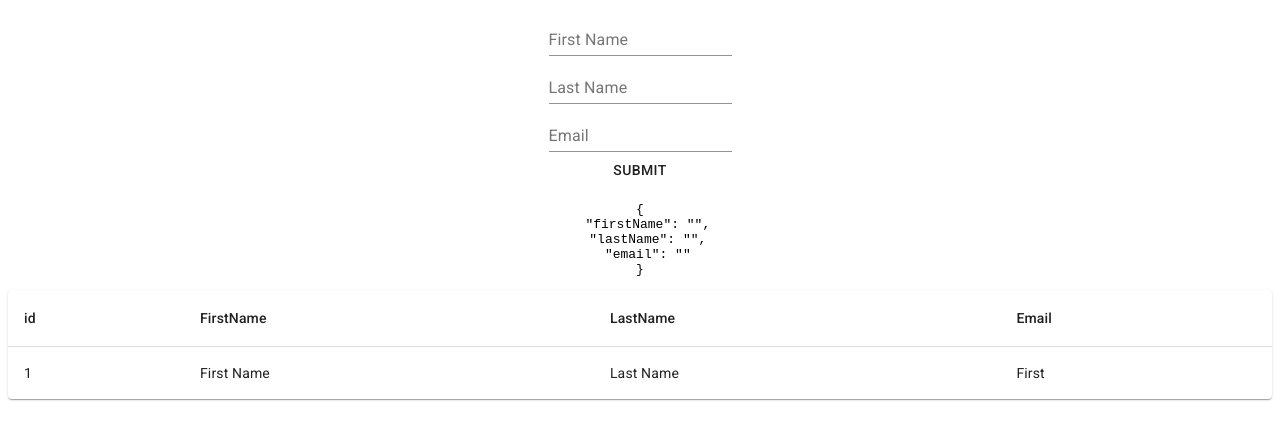
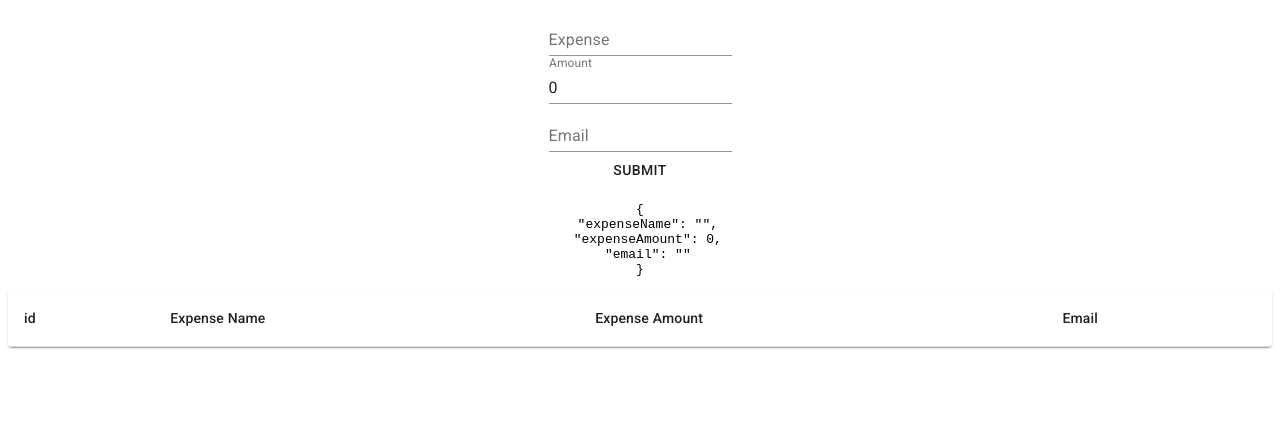
Before and after one commit to dqnk/banker, a React (Create React App) app in the folder client/: page / in a window 1280 px wide. Shown: the top 440 px of the page. Built offline with nearby package versions, Linux system fonts and the light colour scheme.

Commit message:
fixing tables to get them working

```diff
--- a/client/package.json
+++ b/client/package.json
@@ -14,6 +14,7 @@
     "@types/shortid": "^0.0.29",
     "axios": "^0.27.2",
     "formik": "^2.2.9",
+    "generate": "^0.14.0",
     "react": "^18.2.0",
     "react-bootstrap": "^2.5.0",
     "react-dom": "^18.2.0",
--- a/client/src/App.tsx
+++ b/client/src/App.tsx
@@ -6,10 +6,10 @@ import { generate } from "shortid";
 const App = () => {
   const [rows, setRows] = useState([
     {
-      id: "1",
-      firstName: "First Name",
-      lastName: "Last Name",
-      email: "First",
+      id: "",
+      expenseName: "",
+      expenseAmount: 0,
+      email: "",
     },
   ]);
 
--- a/client/src/BasicTable.tsx
+++ b/client/src/BasicTable.tsx
@@ -11,21 +11,23 @@ import { withStyles } from "@material-ui/core";
 interface Props {
   rows: Array<{
     id: string;
-    firstName: string;
-    lastName: string;
+    expenseName: string;
+    expenseAmount: number;
     email: string;
   }>;
 }
 
 function BasicTable({ rows }: Props) {
+  //remove last element, which is just the placeholder for initial state
+  rows = rows.slice(0, -1);
   return (
     <TableContainer component={Paper}>
       <Table sx={{ minWidth: 650 }} aria-label="simple table">
         <TableHead>
           <TableRow>
             <TableCell>id</TableCell>
-            <TableCell>FirstName</TableCell>
-            <TableCell>LastName</TableCell>
+            <TableCell>Expense Name</TableCell>
+            <TableCell>Expense Amount</TableCell>
             <TableCell>Email</TableCell>
           </TableRow>
         </TableHead>
@@ -36,9 +38,9 @@ function BasicTable({ rows }: Props) {
               sx={{ "&:last-child td, &:last-child th": { border: 0 } }}
             >
               <TableCell>{row.id}</TableCell>
-              <TableCell>{row.firstName}</TableCell>
+              <TableCell>{row.expenseName}</TableCell>
               <TableCell component="th" scope="row">
-                {row.lastName}
+                {row.expenseAmount}
               </TableCell>
               <TableCell>{row.email}</TableCell>
             </TableRow>
--- a/client/src/MyForm.tsx
+++ b/client/src/MyForm.tsx
@@ -1,11 +1,12 @@
 import { Button, TextField } from "@material-ui/core";
+import { useSlotProps } from "@mui/base";
 import { Field, Form, Formik } from "formik";
 import * as React from "react";
 import { MyField } from "./MyField";
 
 interface Values {
-  firstName: string;
-  lastName: string;
+  expenseName: string;
+  expenseAmount: number;
   email: string;
 }
 
@@ -16,7 +17,7 @@ interface Props {
 export const MyForm: React.FC<Props> = ({ onSubmit }) => {
   return (
     <Formik
-      initialValues={{ firstName: "", lastName: "", email: "" }}
+      initialValues={{ expenseName: "", expenseAmount: 0, email: "" }}
       onSubmit={(values, { resetForm }) => {
         onSubmit(values);
         resetForm();
@@ -25,10 +26,10 @@ export const MyForm: React.FC<Props> = ({ onSubmit }) => {
       {({ values }) => (
         <Form>
           <div>
-            <Field name="firstName" label="First Name" component={MyField} />
+            <Field name="expenseName" label="Expense" component={MyField} />
           </div>
           <div>
-            <Field name="lastName" label="Last Name" component={MyField} />
+            <Field name="expenseAmount" label="Amount" component={MyField} />
           </div>
           <div>
             <Field name="email" label="Email" component={MyField} />
```
Also changed, not shown: 1 other file (tests, documents, lock files or other folders).
